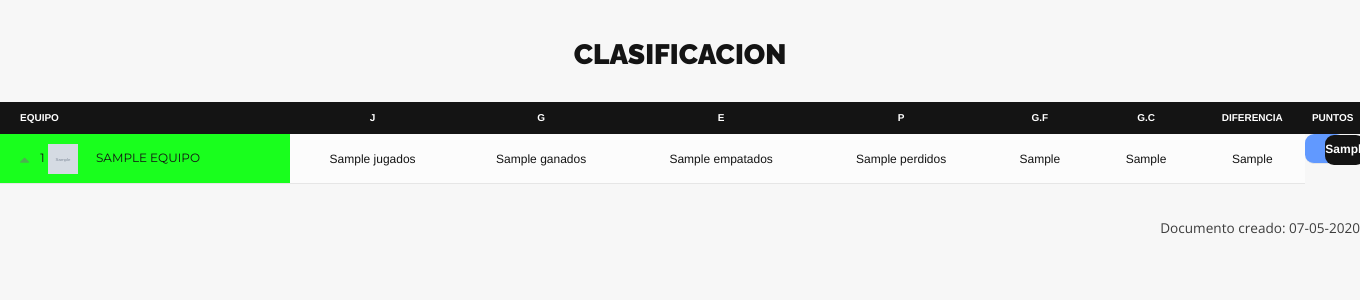
After one commit to Sapena7/Futbolistics, a Symfony app: template templates/clasificacion/clasificacionPdf.html.twig in a window 1360 px wide; the page is wider, and only the part inside the window is pictured. The commit adds this page. Shown: the top 300 px of that part. Run offline with Twig, Linux system fonts and the light colour scheme; the template is opened without the code that fills it: most values are stand-ins (such as "Sample title", 1, 10 or a date in 2020); grey boxes marked "Sample" are stand-in pictures; some libraries are stand-ins or nearby versions.

Commit message:
todos los pdf

```diff
--- a/src/Controller/PartidoController.php
+++ b/src/Controller/PartidoController.php
@@ -158,6 +158,6 @@ class PartidoController extends AbstractController
         $mpdf->WriteHTML($html);
 
         // Output a PDF file directly to the browser
-        $mpdf->Output();
+        $mpdf->Output($jornada->getJornada() . '.pdf', 'I');
     }
 }
--- /dev/null
+++ b/templates/clasificacion/clasificacionPdf.html.twig
@@ -0,0 +1,70 @@
+<!DOCTYPE html>
+<html>
+<head>
+    <meta charset="UTF-8">
+    <title>Clasificacion {{ clasificacion[0].liga.nombre }}</title>
+    <meta name="viewport" content="width=device-width, initial-scale=1, shrink-to-fit=no">
+    <link href="https://fonts.googleapis.com/css?family=Montserrat%7COpen+Sans:700,400%7CRaleway:400,800,900" rel="stylesheet" />
+    <link rel="icon" href="favicon.ico" type="image/x-icon">
+    <link href="{{ asset('assets/css/library/bootstrap.css') }}" rel="stylesheet" type="text/css" />
+    <link href="{{ asset('assets/dev-assets/preloader-default.css') }}" rel="stylesheet" type="text/css" />
+    <link href="{{ asset('assets/dev-assets/demo-switcher.css') }}" rel="stylesheet" type="text/css" />
+    <link href="{{ asset('assets/css-min/soccer.min.css') }}" rel="stylesheet" type="text/css" />
+</head>
+<body>
+<div style="text-align: center;">
+    <h3>Clasificacion {{ clasificacion[0].liga.nombre }}</h3>
+</div>
+<table width="100%" style="padding-top: 50px">
+    <tr>
+        <th>Equipo</th>
+        <th>J</th>
+        <th>G</th>
+        <th>E</th>
+        <th>P</th>
+        <th>G.F</th>
+        <th>G.C</th>
+        <th>Diferencia</th>
+        <th>Puntos</th>
+    </tr>
+    {% set pos = 0 %}
+    {% for equipoClas in clasificacion %}
+        {% set pos = pos+1 %}
+        <tr>
+            {% if (pos == 1) or (pos == 2) or (pos == 3) %}
+            <td class="up" style="text-align: left; background: #19ff1d;">
+                <i class="fa fa-caret-up" aria-hidden="true"></i> {{ pos }} <span class="team">
+                                        {% elseif (pos == 14) or (pos == 15) or (pos == 16) %}
+            <td class="down" style="text-align: left; background: #ff1f17;">
+                <i class="fa fa-caret-down" aria-hidden="true"></i> {{ pos }} <span class="team">
+                                        {% else %}
+            <td style="text-align: left">
+                <i class="fa fa-caret-right" aria-hidden="true"></i> {{ pos }} <span class="team">
+                                        {% endif %}
+                                            <img src="{{ asset('assets/images/escudos/')}}{{ equipoClas.equipo.fotoPerfil }}" width="30" height="30" alt="team-logo">
+                                        </span> {{ equipoClas.equipo.nombre }}
+            </td>
+            <td>{{ equipoClas.jugados }}</td>
+            <td>{{ equipoClas.ganados }}</td>
+            <td>{{ equipoClas.empatados }}</td>
+            <td>{{ equipoClas.perdidos }}</td>
+            <td>{{ equipoClas.golesFavor }}</td>
+            <td>{{ equipoClas.golesContra }}</td>
+            <td>{{ equipoClas.golesDiferencia }}</td>
+            <td style="width: 40px;
+    height: 30px;
+    line-height: 30px;
+    border-radius: 9px;
+    background: #6199ff;
+    display: inline-block;
+    color: #fff"><span>{{ equipoClas.puntos }}</span></td>
+
+        </tr>
+    {% endfor %}
+</table>
+
+<div style="text-align: right;">
+    <small>Documento creado: {{ "now"|date("d-m-Y") }}</small>
+</div>
+</body>
+</html>
--- a/templates/clasificacion/index.html.twig
+++ b/templates/clasificacion/index.html.twig
@@ -148,6 +148,9 @@
             </div>
         </div>
     </div>
+    <div style="text-align: center; padding-top: 50px">
+        <a class="btn btn-sm btn-primary" href="{{ path('clasificacion_pdf') }}"><i class="icon icon-eye"></i>Descargar clasificacion</a>
+    </div>
 </section>
 
 <!--STANDING TABLE WRAP END-->
--- a/templates/contact/contacts.html.twig
+++ b/templates/contact/contacts.html.twig
@@ -71,14 +71,13 @@
     <div class="container">
         <div class="row">
             <div class="col-md-5">
-                <h4>Head office</h4>
-                <p>Selvage mixtape coloring book, street art swag sriracha activated charcoal vegan hammock selfies distillery wayfarers dreamcatcher lyft beard. </p>
+                <h4>Feedback</h4>
+                <p>Si tienes alguna duda, ponte en contacto con nosotros y te responderemos. </p>
                 <div class="contact-office-img">
                     <img class="img-responsive" src="{{ asset('assets/images/soccer/contact-office-img.jpg') }}" alt="contact-office-img">
                 </div>
                 <ul class="contact-list">
                     <li><i class="fa fa-envelope" aria-hidden="true"></i><a href="mailto:team@email.com">jsapenafutbolistics@gmail.com</a></li>
-                    <li class="phone"><i class="fa fa-phone" aria-hidden="true"></i><span>+61 3 8376 6284</span></li>
                 </ul>
             </div>
             <div class="col-md-7">
--- a/templates/jugador/index.html.twig
+++ b/templates/jugador/index.html.twig
@@ -41,7 +41,7 @@
                 <div class="info">
                     <div class="wrap">
                         <ul class="breadcrumbs">
-                            <li><a href="index-2.html">Home</a>/</li>
+                            <li><a href="{{ path('homepage') }}">Home</a>/</li>
                             <li>Jugadores</li>
                         </ul>
                         <h1>{{ equipo.nombre }}</h1>
--- a/templates/jugador/playerPdf.html.twig
+++ b/templates/jugador/playerPdf.html.twig
@@ -41,7 +41,6 @@
 </div>
 <div style="text-align: right;">
     <small>Documento creado: {{ "now"|date("d-m-Y") }}</small>
-
 </div>
 
 </body>
```
Also changed, not shown: src/Controller/ClasificacionController.php (+23 -0 lines), templates/partido/index.html.twig (+5 -3 lines), templates/partido/partidosJornadaPdf.html.twig (+5 -5 lines), 3 other files.
